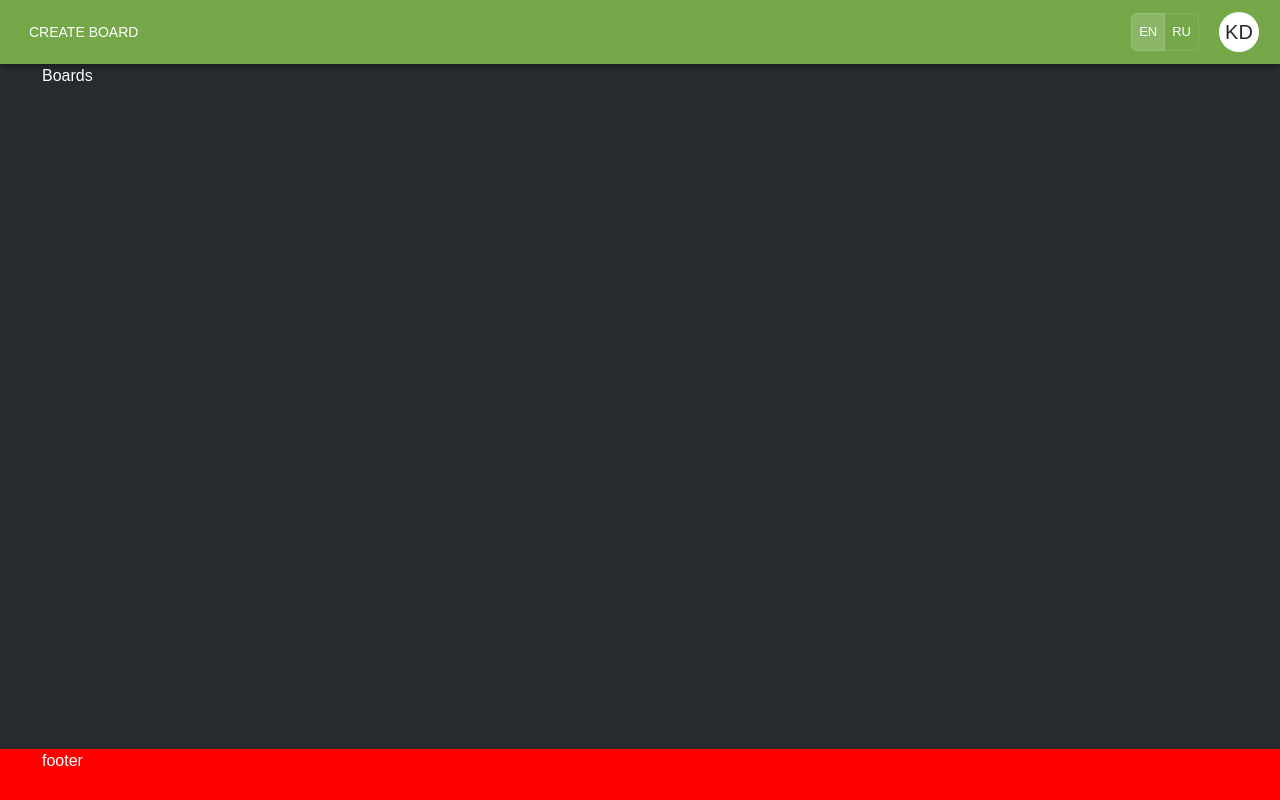
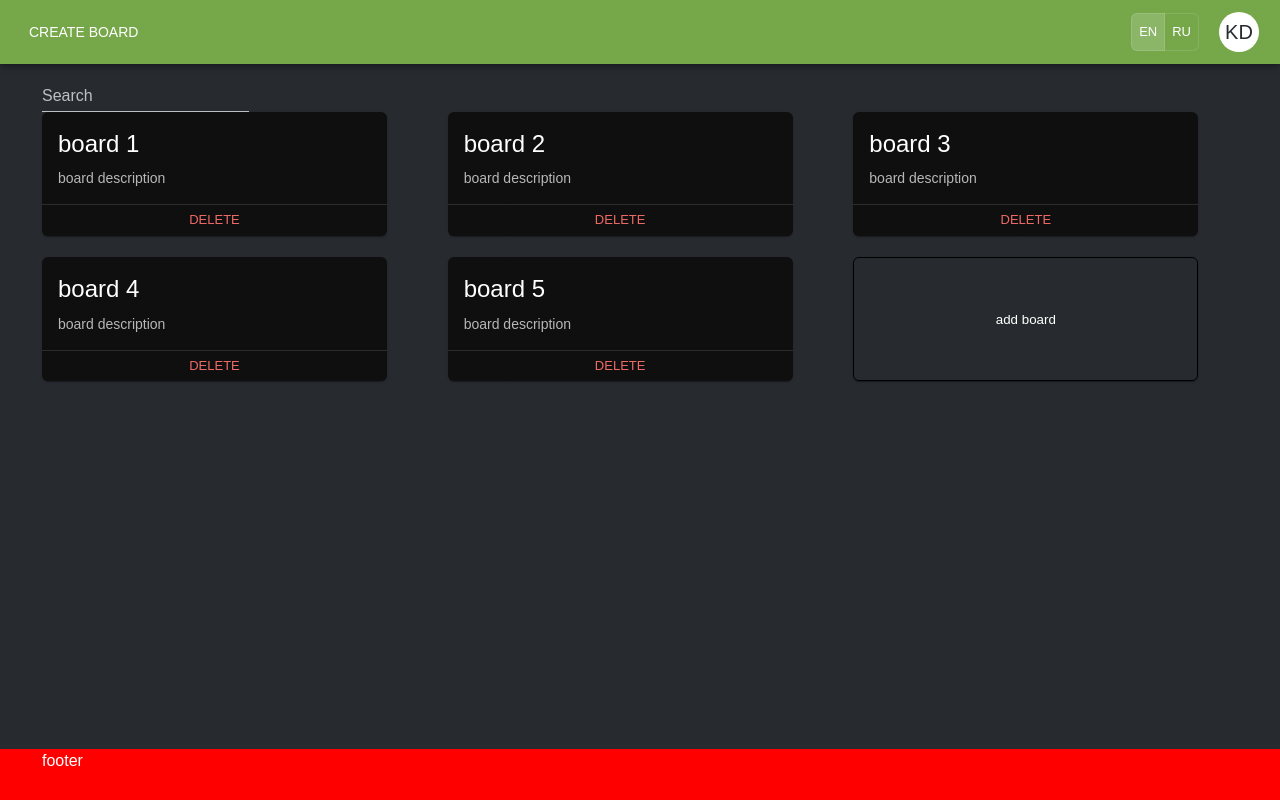
Before and after one commit to strawberrystr1/project-management-app, a React (Create React App) app: page /boards in a window 1280 px wide. Built offline with nearby package versions, Linux system fonts and the light colour scheme.

Commit message:
feat: main structure

```diff
--- a/src/pages/boards_page/BoardsPage.tsx
+++ b/src/pages/boards_page/BoardsPage.tsx
@@ -1,9 +1,84 @@
-import { Avatar, Box, Button, Container, Divider, Typography } from '@mui/material';
+import {
+  Avatar,
+  Box,
+  Button,
+  Card,
+  CardActionArea,
+  CardActions,
+  CardContent,
+  Container,
+  Divider,
+  Grid,
+  TextField,
+  Typography,
+} from '@mui/material';
 import { useNavigate } from 'react-router-dom';
 import styles from './style.module.scss';
 
+const boardsMock = [
+  { id: '1', title: 'board 1' },
+  { id: '2', title: 'board 2' },
+  { id: '3', title: 'board 3' },
+  { id: '4', title: 'board 4' },
+  { id: '5', title: 'board 5' },
+];
+
 const Boards = () => {
-  return <Box>Boards</Box>;
+  return (
+    <>
+      <TextField id="standard-basic" label="Search" variant="standard" />
+      <Grid
+        container
+        spacing={{ xs: 2, md: 3 }}
+        columns={{ xs: 4, sm: 8, md: 12 }}
+        sx={{ alignItems: 'stretch' }}
+      >
+        {boardsMock.map((board) => (
+          <Grid item xs={2} sm={4} md={4} key={board.id}>
+            {/* {background: "main.primary"} */}
+            <Card sx={{ maxWidth: 345 }}>
+              <CardActionArea onClick={() => console.log('open card')}>
+                <CardContent>
+                  <Typography gutterBottom variant="h5" component="div">
+                    {board.title}
+                  </Typography>
+                  <Typography variant="body2" color="text.secondary">
+                    board description
+                  </Typography>
+                </CardContent>
+              </CardActionArea>
+              <Divider />
+              <Button size="small" fullWidth onClick={() => console.log('delete')} color="error">
+                Delete
+              </Button>
+            </Card>
+          </Grid>
+        ))}
+        <Grid item xs={2} sm={4} md={4}>
+          <Card
+            sx={{
+              height: '100%',
+              maxWidth: 345,
+              background: 'transparent',
+              border: '1px solid black',
+            }}
+          >
+            <CardActionArea
+              sx={{
+                height: '100%',
+                display: 'flex',
+                alignItems: 'center',
+                justifyContent: 'center',
+              }}
+              onClick={() => console.log('ADD')}
+            >
+              add board
+            </CardActionArea>
+          </Card>
+        </Grid>
+      </Grid>
+    </>
+  );
 };
 
 export default Boards;
```
